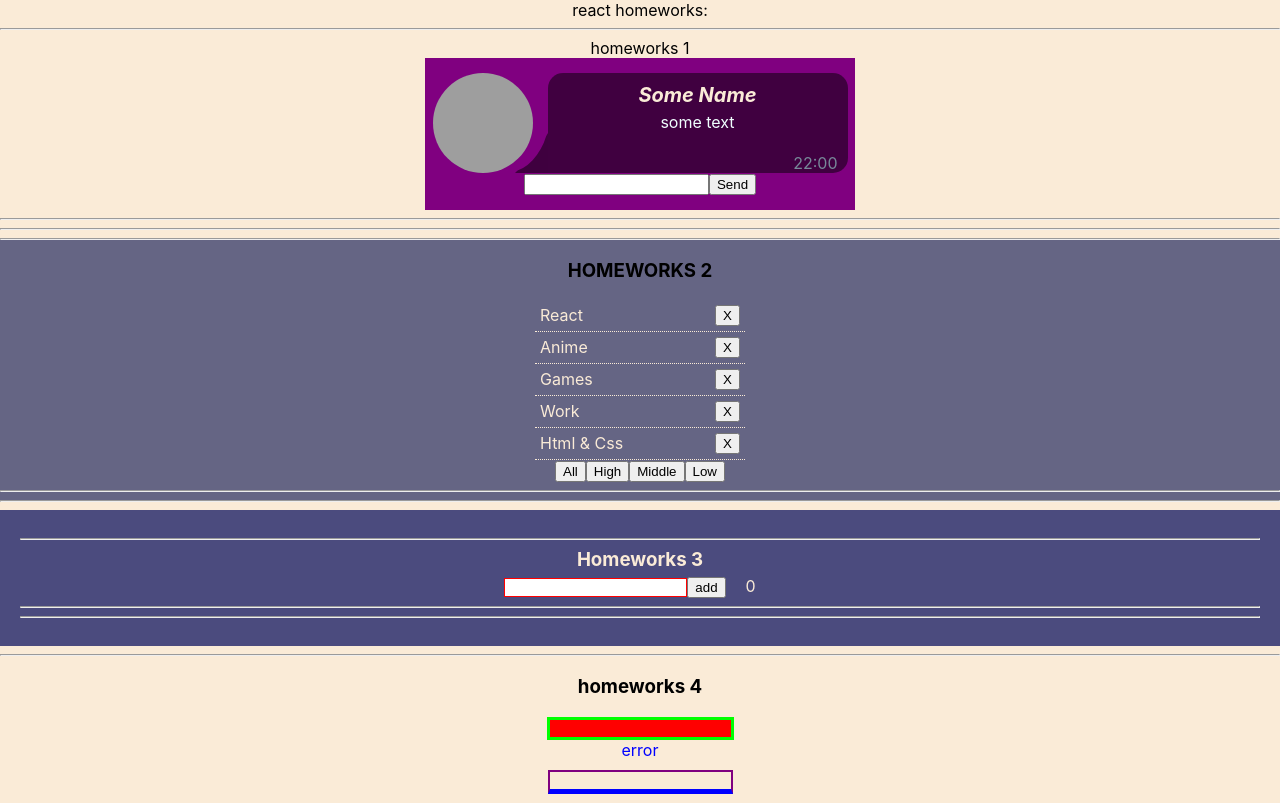
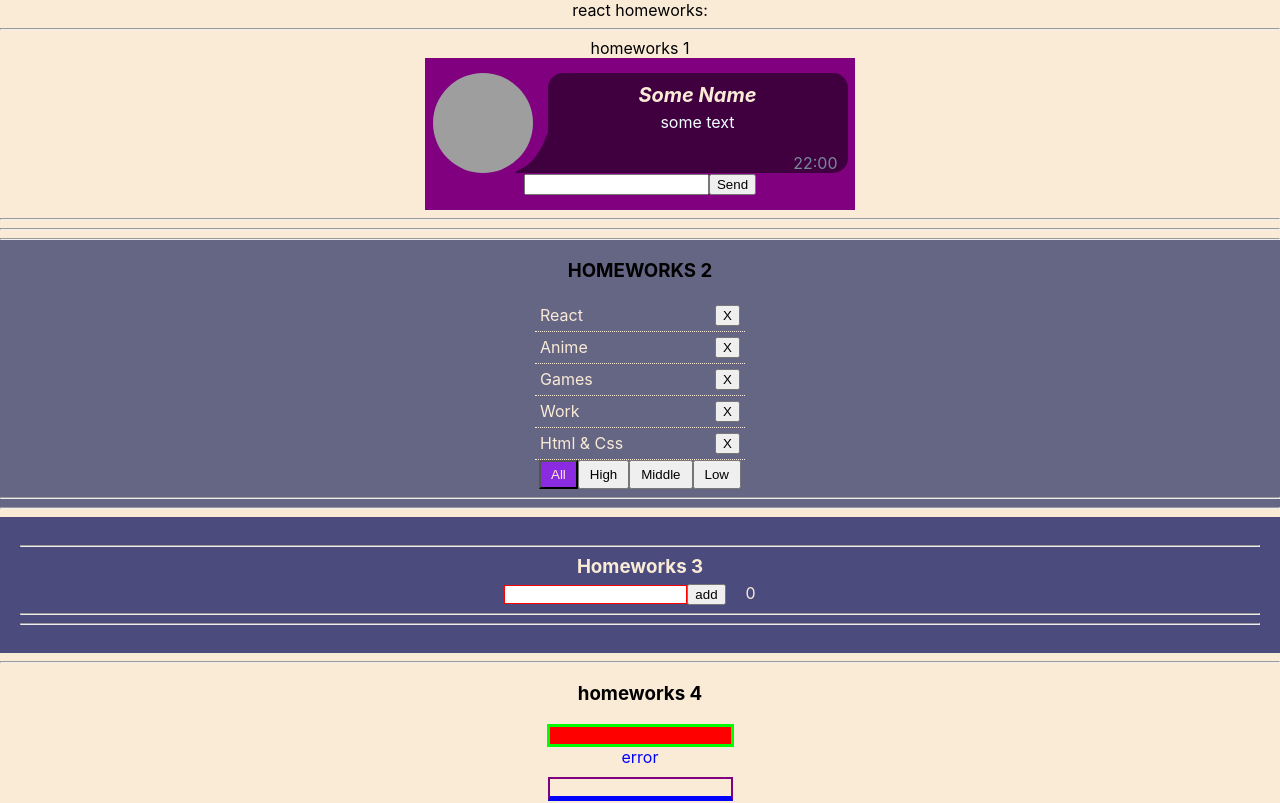
Before and after one commit to Alonasa/homeworks, a React (Create React App) app: page / in a window 1280 px wide. Shown: the top 803 px of the page. Built offline with nearby package versions, Linux system fonts and the light colour scheme; grey boxes are pictures that could not be loaded.

Commit message:
added beautifule styles for filters

```diff
--- a/src/p2-homeworks/h2/Affair.tsx
+++ b/src/p2-homeworks/h2/Affair.tsx
@@ -1,7 +1,6 @@
 import React from 'react'
 import {AffairType, deleteAffair, filterAffairs} from './HW2';
 import s from './Affairs.module.css';
-import Affairs from './Affairs';
 
 type AffairPropsType = {
     // key не нужно типизировать
--- a/src/p2-homeworks/h2/Affairs.module.css
+++ b/src/p2-homeworks/h2/Affairs.module.css
@@ -19,3 +19,13 @@
     color: antiquewhite;
     border-bottom: 1px dotted antiquewhite;
 }
+
+.affair {
+    padding: 5px 10px;
+}
+
+.selected {
+    padding: 5px 10px;
+    background-color: blueviolet;
+    color: antiquewhite;
+}
--- a/src/p2-homeworks/h2/Affairs.tsx
+++ b/src/p2-homeworks/h2/Affairs.tsx
@@ -1,14 +1,17 @@
 import React from 'react'
 import Affair from './Affair'
-import {AffairType, deleteAffair, FilterType} from './HW2'
+import {AffairType, FilterType} from './HW2'
+import s from './Affairs.module.css'
+
 type AffairsPropsType = { // need to fix any
-    data: Array<AffairType>
-    setFilter: (value: FilterType)=>void
-    deleteAffairCallback: (_id:number)=>void
+  data: Array<AffairType>
+  setFilter: (value: FilterType) => void
+  deleteAffairCallback: (_id: number) => void
+  filter: FilterType
 }
 
 function Affairs(props: AffairsPropsType) {
-    const mappedAffairs = props.data.map((a: AffairType) => (
+  const mappedAffairs = props.data.map((a: AffairType) => (
         <Affair // should work
             key={a._id} // кеи ОБЯЗАТЕЛЬНЫ в 99% - так что лучше их писать всегда при создании компонент в мапе
             affair={a}
@@ -21,15 +24,19 @@ function Affairs(props: AffairsPropsType) {
     const setMiddle = () => {props.setFilter('middle')}
     const setLow = () => {props.setFilter('low')}
 
+    const setFilterChecked= (filter: FilterType) => {
+      return props.filter === filter ? s.selected : s.affair
+    }
+
     return (
         <div>
 
             {mappedAffairs}
 
-            <button onClick={setAll}>All</button>
-            <button onClick={setHigh}>High</button>
-            <button onClick={setMiddle}>Middle</button>
-            <button onClick={setLow}>Low</button>
+            <button className={setFilterChecked('all')} onClick={setAll}>All</button>
+            <button className={setFilterChecked('high')} onClick={setHigh}>High</button>
+            <button className={setFilterChecked('middle')} onClick={setMiddle}>Middle</button>
+            <button className={setFilterChecked('low')} onClick={setLow}>Low</button>
         </div>
     )
 }
--- a/src/p2-homeworks/h2/HW2.tsx
+++ b/src/p2-homeworks/h2/HW2.tsx
@@ -47,6 +47,7 @@ function HW2() {
                 data={filteredAffairs}
                 setFilter={setFilter}
                 deleteAffairCallback={deleteAffairCallback}
+                filter={filter}
             />
 
             <hr/>
```
